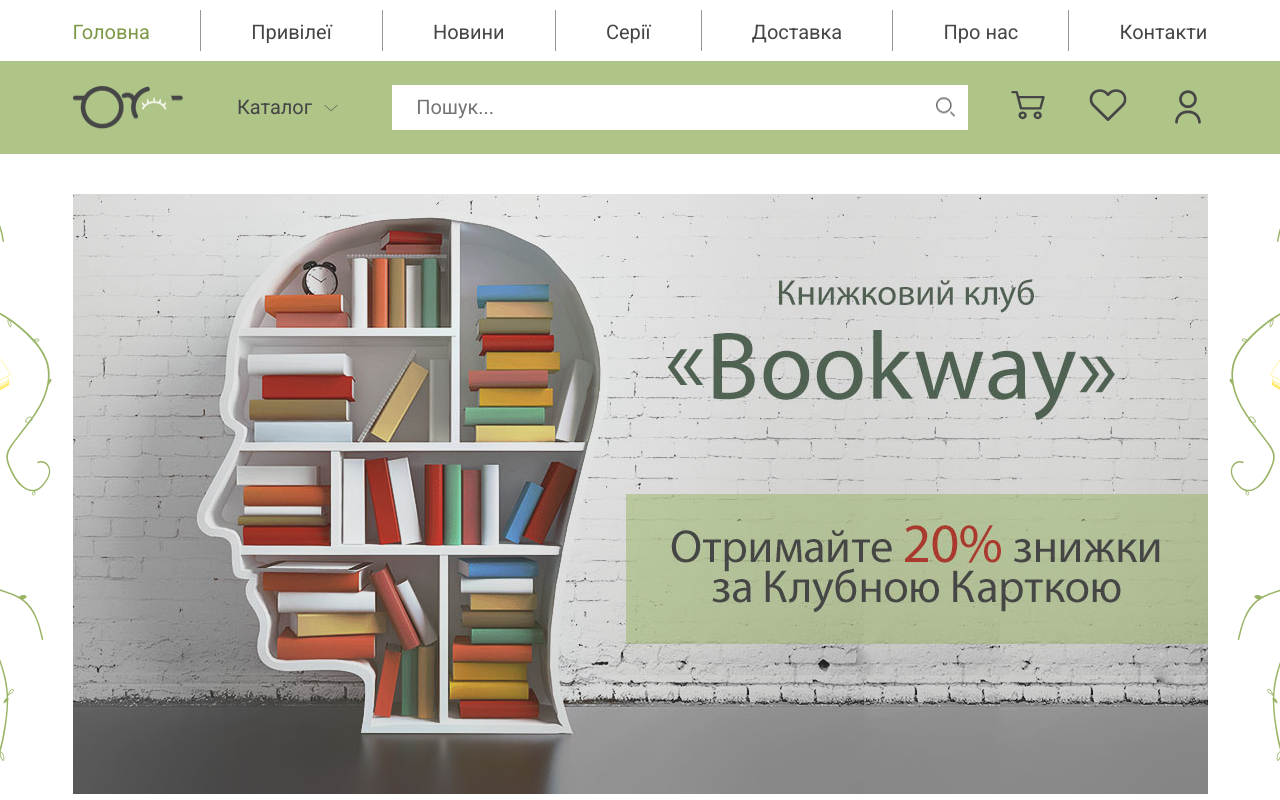
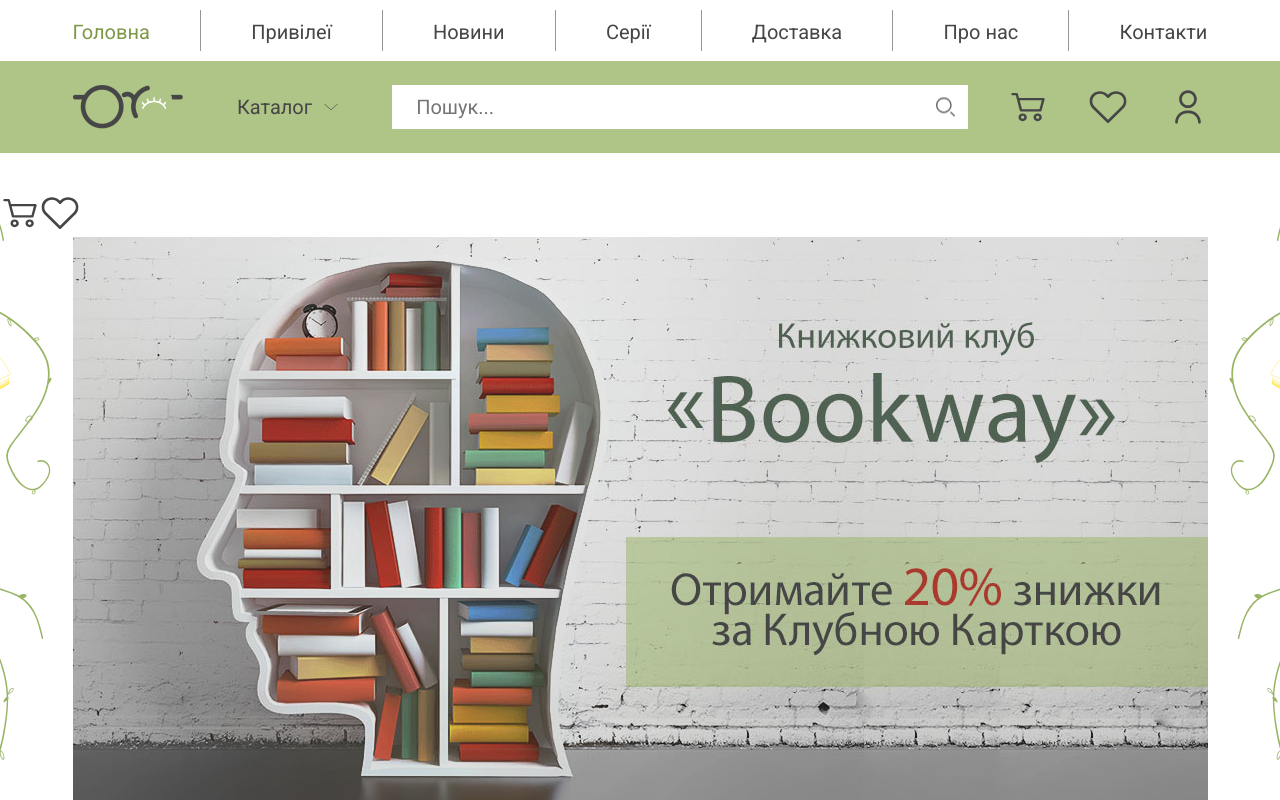
Before and after one commit to uhunogoo/book-store, a Next.js app: page / in a window 1280 px wide. Built offline with nearby package versions, Linux system fonts and the light colour scheme.

Commit message:
create start animation layout between cart and avorite

```diff
--- a/app/layout.js
+++ b/app/layout.js
@@ -6,6 +6,7 @@
 import PageFooter from 'components/PageFooter/PageFooter';
 import Scroll from 'components/Scroll/Scroll';
 import Providers from 'components/Providers/Providers';
+import ButtonGroup from '@/components/DropMenu/ButtonsGroup';
 
 export const metadata = {
   title: 'Bookway - книжковий клуб',
@@ -21,7 +22,7 @@
         <Providers>
           <Scroll type='scroll' style={{ '--scroll-thumb-color': 'var(--text-dark)' }}>
             <PageHeader />
-
+            <ButtonGroup />
             <ContentWrapper style={{ minHeight: '60vh' }}>
               {children}
             </ContentWrapper>
--- a/components/Cart/Cart.js
+++ b/components/Cart/Cart.js
@@ -32,7 +32,6 @@
       style={{ position: 'relative' }}
     >
       <MotionButton
-        key={ counts }
         title="Преревірити кошик"
         type="button"
         whileHover={{ scale: 1.05 }}
@@ -46,7 +45,15 @@
         />
       </MotionButton>
       <AnimatePresence>
-        {isOpen && (
+        { isOpen && <CartContent /> }
+      </AnimatePresence>
+    </MotionBlock>
+  );
+}
+
+export function CartContent() {
+  const { cartItems } = React.useContext(CartContext);
+  return(
     <DropMenu className={ rochester400.variable }>
       { cartItems.length > 0 ? (
         <>
@@ -65,10 +72,7 @@
       )}
 
     </DropMenu>
-        ) }
-      </AnimatePresence>
-    </MotionBlock>
-  );
+  )
 }
 
 function EmptyStatus({ variants }) {
--- /dev/null
+++ b/components/DropMenu/ButtonsGroup.js
@@ -0,0 +1,76 @@
+'use client'
+import Button, { MotionButton } from 'components/Button/Button';
+import { MotionBlock } from '../MotionBlock/MotionBlock';
+import { CartIcon, Favorite } from '../Icons/Icons';
+import React from 'react';
+import { CartContent } from '../Cart/Cart';
+import { FavoriteContent } from '../Favorite/Favorite';
+import { AnimatePresence } from 'framer-motion';
+
+function ButtonGroup() {
+  const [ isOpen, setIsOpen ] = React.useState( false );
+  const [ active, setActive ] = React.useState( null );
+  const [ left, setLeft ] = React.useState( 0 );
+
+  const cart = React.useRef();
+  const fav = React.useRef();
+
+  React.useEffect(() => {
+    setLeft( cart.current.offsetLeft + 40);
+  }, [])
+
+  function handleClick(e, name) {
+    const {target} = e;
+    setLeft( target.offsetLeft + 40);
+    setActive( name );
+    setIsOpen( true );
+  }
+  return (<>
+    <MotionButton
+      ref={cart}
+      title="Преревірити кошик"
+      type="button"
+      whileHover={{ scale: 1.05 }}
+      whileTap={{ scale: 0.9 }}
+      onClick={(e) => handleClick(e, 'cart')}
+      // numOfItems={counts}
+    >
+      <CartIcon
+        width="40" height="40"
+        style={{ pointerEvents: 'none' }}
+        color={ isOpen ? 'white' : 'var(--text-dark)' }
+      />
+    </MotionButton>
+
+    <Button ref={fav} onClick={(e) => handleClick(e, 'fav')}>
+      <Favorite
+        width="40" height="40"
+        style={{ pointerEvents: 'none' }}
+        color={ isOpen ? 'white' : 'var(--text-dark)' }
+      />
+    </Button>
+
+    <MotionBlock
+      style={{
+        // background: 'red',
+        bottom:0,
+        left: left,
+        translate: '-100% 100%',
+        position: 'absolute'
+      }}
+      layout
+    >
+      <MotionBlock
+        animate={isOpen ? "open" : "closed"}
+        style={{ position: 'relative' }}
+      >
+        <AnimatePresence mode='wait'>
+          {active === 'cart' && <CartContent key={1} />}
+          {active === 'fav' && (<FavoriteContent key={2} />)}
+        </AnimatePresence>
+      </MotionBlock>
+    </MotionBlock>
+  </>);
+}
+
+export default ButtonGroup;
--- a/components/DropMenu/style.module.css
+++ b/components/DropMenu/style.module.css
@@ -2,10 +2,10 @@
   background: hsla(0, 0%, 100%, 0.95);
   padding: 1.5rem;
   backdrop-filter: blur(0.5rem);
-  position: absolute;
+  /* position: absolute; */
   bottom: -1.5rem;
   right: 0;
-  translate: 0 100%;
+  /* translate: 0 100%; */
   max-width: 475px;
   width: 100vw;
   z-index: 2;
--- a/components/Favorite/Favorite.js
+++ b/components/Favorite/Favorite.js
@@ -1,11 +1,10 @@
 'use client'
 import React from 'react';
-import Image from 'next/image';
+// import Image from 'next/image';
 import { AnimatePresence } from 'framer-motion';
 
 import { useClickOutside } from '@/hooks/useClickOutside';
 import useToggle from '@/hooks/useToggle';
-
 
 import { MotionBlock } from '../MotionBlock/MotionBlock';
 import { Favorite } from '../Icons/Icons';
@@ -28,7 +27,6 @@
       style={{ position: 'relative' }}
     >
       <MotionButton
-        key={ favoriteItems.length }
         title="Список бажань"
         type="button"
         whileHover={{ scale: 1.05 }}
@@ -43,7 +41,15 @@
       </MotionButton>
 
       <AnimatePresence>
-        {isOpen && (
+        { isOpen && <FavoriteContent /> }
+      </AnimatePresence>
+    </MotionBlock>
+  );
+}
+
+export function FavoriteContent() {
+  const { favoriteItems } = React.useContext(FavoriteContext);
+  return (
     <DropMenu>
       { favoriteItems.length > 0 ? (
         <>
@@ -61,10 +67,7 @@
       )}
 
     </DropMenu>
-        ) }
-      </AnimatePresence>
-    </MotionBlock>
-  );
+  )
 }
 
 function EmptyStatus({ variants }) {
--- a/components/PageHeader/PageHeader.js
+++ b/components/PageHeader/PageHeader.js
@@ -14,6 +14,7 @@
 import Cart from 'components/Cart/Cart';
 import UserComponent from '../UserComponent/UserComponent';
 import FavoriteBlock from '../Favorite/Favorite';
+import ButtonGroup from '../DropMenu/ButtonsGroup';
 
 
 function PageHeader() {
@@ -42,8 +43,9 @@
             <div className={ styles.middleMenuButtons }>
               <SearchForm className={ styles.headerSearch }/>
 
-              <Cart />
-              <FavoriteBlock />
+              {/* <Cart />
+              <FavoriteBlock /> */}
+              <ButtonGroup />
               <UserComponent/>
             </div>
 
```
Lines whose indentation alone changed are shown as unchanged.
